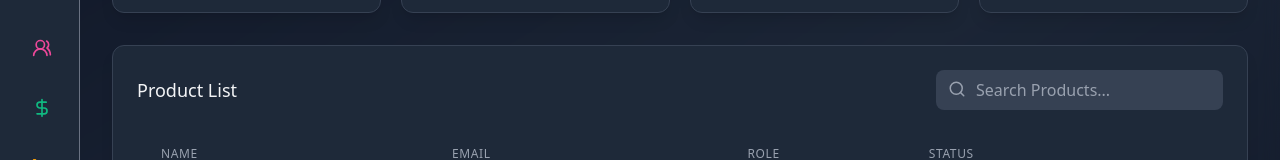
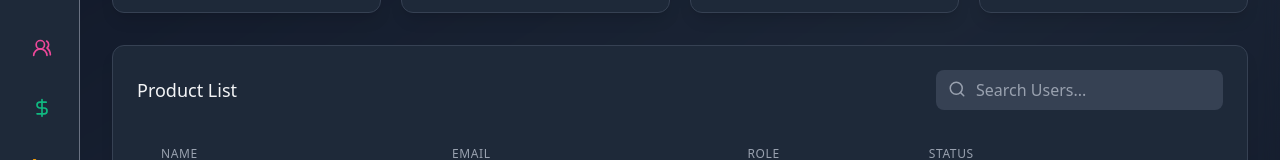
Before and after one commit to HumbleBoyy/Dashboard-Admin-Panel, a React (Vite) app: page /users in a window 1280 px wide. Shown: the part 186-346 px from the top of the page. Built offline with nearby package versions, Linux system fonts and the light colour scheme.

Commit message:
new Commit

```diff
--- a/src/components/userComponent/UsersTable.jsx
+++ b/src/components/userComponent/UsersTable.jsx
@@ -28,11 +28,11 @@ const UsersTable = () => {
 >
 
 <div className='flex justify-between items-center mb-6'>
-<h2 className='text-lg font-medium text-gray-100'>Product List</h2>
-<div className='relative'>
-<input value={search} onChange={handleSearch} type='text' placeholder='Search Products...' className='bg-gray-700 text-white placeholder-gray-400 rounded-lg pl-10 pr-4 py-2 focus:outline-none focus:ring-2 focus:ring-blue-500'/>
-<Search className='absolute left-3 top-2.5 text-gray-400' size={18} />
-</div>
+    <h2 className='text-lg font-medium text-gray-100'>Product List</h2>
+    <div className='relative'>
+    <input value={search} onChange={handleSearch} type='text' placeholder='Search Users...' className='bg-gray-700 text-white placeholder-gray-400 rounded-lg pl-10 pr-4 py-2 focus:outline-none focus:ring-2 focus:ring-blue-500'/>
+    <Search className='absolute left-3 top-2.5 text-gray-400' size={18} />
+    </div>
 </div>
 
 <div className='overflow-x-auto'>
```
